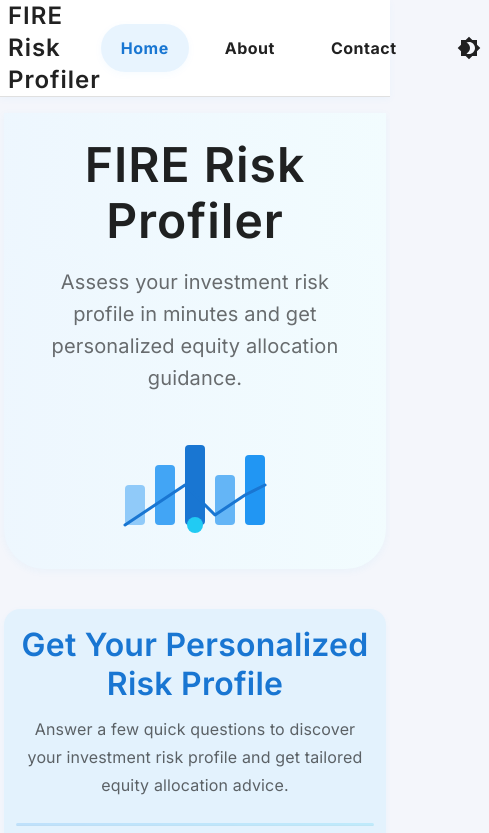
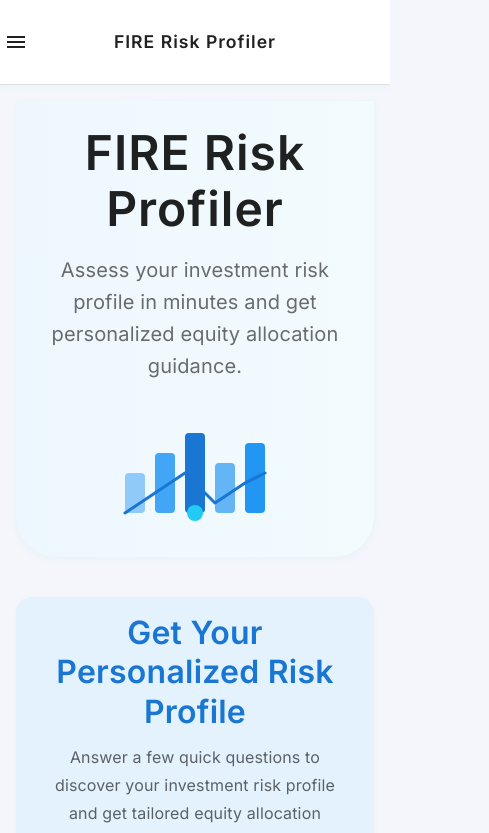
Before and after one commit to Advaya24/fire-risk-assessment, a React (Vite) app: page / in a window 390 px wide. Shown: the top 833 px of the page, 489 px wide, since content can reach past the window. Built offline with nearby package versions, Linux system fonts and the light colour scheme.

Commit message:
Add hamburger for mobile, move dark mode into mobile sidebar

```diff
--- a/src/App.jsx
+++ b/src/App.jsx
@@ -302,7 +302,7 @@ function MainFormPage() {
   // Main content (hero, form, result, etc.)
   return (
     <Box sx={{ minHeight: '100vh', pb: 6, overflowX: 'hidden' }}>
-      <Container maxWidth="md" sx={{ py: { xs: 2, md: 6 }, px: { xs: 0.5, md: 2 } }}>
+      <Container maxWidth="md" sx={{ py: { xs: 2, md: 6 }, px: { xs: 2, sm: 3, md: 6 } }}>
         {/* Hero/Intro Section with SVG Wave */}
         <HeroSection />
         {/* Main Content Section with soft background */}
@@ -312,7 +312,7 @@ function MainFormPage() {
             : 'linear-gradient(135deg, #e3f2fd 60%, #f4f6fb 100%)',
           borderRadius: { xs: 2, md: 6 },
           boxShadow: '0 1.5px 6px 0 rgba(33, 150, 243, 0.04)',
-          px: { xs: 0.5, sm: 2, md: 6 },
+          px: { xs: 2, sm: 3, md: 6 },
           py: { xs: 2, sm: 3, md: 6 },
           mt: { xs: 2, md: 6 },
           mb: { xs: 2, md: 6 },
@@ -339,7 +339,7 @@ function MainFormPage() {
           <Paper
             elevation={6}
             sx={{
-              p: { xs: 1, sm: 2, md: 4 },
+              p: { xs: 2.5, sm: 3, md: 4 },
               mb: 4,
               borderRadius: { xs: 2, md: 4 },
               boxShadow: '0 1.5px 6px 0 rgba(33, 150, 243, 0.04)',
@@ -457,7 +457,7 @@ function MainFormPage() {
           {submitted && profile && (
             <Paper
               sx={{
-                p: { xs: 1, sm: 2, md: 4 },
+                p: { xs: 2.5, sm: 3, md: 4 },
                 mt: 4,
                 borderRadius: { xs: 2, md: 4 },
                 background: theme.palette.mode === 'dark'
@@ -491,15 +491,30 @@ function MainFormPage() {
 }
 
 export default function App() {
-  const [answers, setAnswers] = useState(Array(questions.length).fill(''));
-  const [submitted, setSubmitted] = useState(false);
+  const getSystemMode = () => {
+    if (typeof window !== 'undefined' && window.matchMedia) {
+      return window.matchMedia('(prefers-color-scheme: dark)').matches ? 'dark' : 'light';
+    }
+    return 'light';
+  };
+  const [mode, setMode] = useState(() => localStorage.getItem('colorMode') || getSystemMode());
   const [showScroll, setShowScroll] = useState(false);
-  const [mode, setMode] = useState(() => localStorage.getItem('colorMode') || 'light');
 
-  // Persist color mode
+  // Persist color mode and listen for system changes if not overridden
   useEffect(() => {
     localStorage.setItem('colorMode', mode);
   }, [mode]);
+
+  useEffect(() => {
+    const listener = (e) => {
+      if (!localStorage.getItem('colorMode')) {
+        setMode(e.matches ? 'dark' : 'light');
+      }
+    };
+    const mq = window.matchMedia('(prefers-color-scheme: dark)');
+    mq.addEventListener('change', listener);
+    return () => mq.removeEventListener('change', listener);
+  }, []);
 
   const theme = createTheme({
     palette: {
@@ -524,15 +539,22 @@ export default function App() {
     },
   });
 
-  // Theme toggle button for header
+  // Theme toggle button for menu (not header)
   const ColorModeToggle = (
     <Button
-      onClick={() => setMode(m => (m === 'light' ? 'dark' : 'light'))}
+      onClick={() => {
+        setMode(m => {
+          const next = m === 'light' ? 'dark' : 'light';
+          localStorage.setItem('colorMode', next);
+          return next;
+        });
+      }}
       color="inherit"
-      sx={{ ml: 2, minWidth: 0, p: 1, borderRadius: 2 }}
+      sx={{ minWidth: 0, p: 1, borderRadius: 2, width: '100%', justifyContent: 'flex-start' }}
       aria-label="Toggle light/dark mode"
+      startIcon={mode === 'dark' ? <Brightness7Icon /> : <Brightness4Icon />}
     >
-      {mode === 'dark' ? <Brightness7Icon /> : <Brightness4Icon />}
+      {mode === 'dark' ? 'Light Mode' : 'Dark Mode'}
     </Button>
   );
 
@@ -547,28 +569,11 @@ export default function App() {
     window.scrollTo({ top: 0, behavior: 'smooth' });
   };
 
-  const handleChange = (idx, value) => {
-    setAnswers(a => {
-      const copy = [...a];
-      copy[idx] = value;
-      return copy;
-    });
-  };
-
-  const handleSubmit = (e) => {
-    e.preventDefault();
-    setSubmitted(true);
-  };
-
-  const totalScore = answers.reduce((sum, val) => sum + (parseInt(val) || 0), 0);
-  const avgScore = answers.filter(Boolean).length ? totalScore / answers.filter(Boolean).length : 0;
-  const profile = getRiskProfile(avgScore);
-
   return (
     <ThemeProvider theme={theme}>
       <CssBaseline />
       <BrowserRouter>
-        <Header rightContent={ColorModeToggle} />
+        <Header ColorModeToggle={ColorModeToggle} />
         <Routes>
           <Route path="/" element={<MainFormPage />} />
           <Route path="/about" element={<About />} />
--- a/src/Header.jsx
+++ b/src/Header.jsx
@@ -1,15 +1,19 @@
 import React from 'react';
-import { AppBar, Toolbar, Typography, Box, Button, useTheme } from '@mui/material';
+import { AppBar, Toolbar, Typography, Box, Button, useTheme, IconButton, Drawer, List, ListItem, ListItemButton, ListItemText } from '@mui/material';
+import MenuIcon from '@mui/icons-material/Menu';
 import { Link, useLocation } from 'react-router-dom';
+import { useState } from 'react';
 
-export default function Header({ rightContent, children }) {
+export default function Header({ ColorModeToggle, children }) {
   const location = useLocation();
   const theme = useTheme();
+  const [drawerOpen, setDrawerOpen] = useState(false);
   const navLinks = [
     { label: 'Home', to: '/' },
     { label: 'About', to: '/about' },
     { label: 'Contact', to: '/contact' },
   ];
+  const isMobile = typeof window !== 'undefined' && window.innerWidth < 900;
   return (
     <AppBar
       position="static"
@@ -21,11 +25,71 @@ export default function Header({ rightContent, children }) {
         boxShadow: theme.palette.mode === 'dark' ? '0 2px 8px 0 rgba(0,0,0,0.18)' : '0 2px 8px 0 rgba(33,150,243,0.04)',
       }}
     >
-      <Toolbar sx={{ minHeight: 84, px: { xs: 1, md: 4 } }}>
-        <Typography variant="h5" sx={{ flexGrow: 1, fontWeight: 900, letterSpacing: 1, color: theme.palette.text.primary }}>
+      <Toolbar sx={{ minHeight: 84, px: { xs: 1, md: 4 }, position: 'relative' }}>
+        {/* Mobile: Hamburger menu on the left */}
+        <Box sx={{ display: { xs: 'flex', md: 'none' }, alignItems: 'center', mr: 1 }}>
+          <IconButton
+            color="inherit"
+            edge="start"
+            aria-label="menu"
+            onClick={() => setDrawerOpen(true)}
+            sx={{ mr: 1 }}
+          >
+            <MenuIcon />
+          </IconButton>
+          <Drawer
+            anchor="left"
+            open={drawerOpen}
+            onClose={() => setDrawerOpen(false)}
+            PaperProps={{ sx: { minWidth: 200 } }}
+          >
+            <List>
+              {navLinks.map(link => (
+                <ListItem key={link.to} disablePadding>
+                  <ListItemButton
+                    component={Link}
+                    to={link.to}
+                    selected={location.pathname === link.to}
+                    onClick={() => setDrawerOpen(false)}
+                  >
+                    <ListItemText primary={link.label} />
+                  </ListItemButton>
+                </ListItem>
+              ))}
+              {/* Theme toggle in menu (mobile only) */}
+              <ListItem disablePadding>
+                {ColorModeToggle}
+              </ListItem>
+            </List>
+          </Drawer>
+        </Box>
+        {/* App Title: Centered on mobile, left on desktop */}
+        <Typography
+          variant="h5"
+          sx={{
+            flexGrow: { xs: 1, md: 0 },
+            fontWeight: 900,
+            letterSpacing: 1,
+            color: theme.palette.text.primary,
+            fontSize: { xs: '1.1rem', sm: '1.3rem', md: '2rem' },
+            transition: 'font-size 0.2s',
+            whiteSpace: 'nowrap',
+            overflow: 'hidden',
+            textOverflow: 'ellipsis',
+            maxWidth: { xs: '70vw', md: 'none' },
+            textAlign: { xs: 'center', md: 'left' },
+            position: { xs: 'absolute', md: 'static' },
+            left: { xs: 0, md: 'auto' },
+            right: { xs: 0, md: 'auto' },
+            margin: { xs: 'auto', md: 0 },
+            pointerEvents: { xs: 'none', md: 'auto' },
+            zIndex: { xs: 1, md: 'auto' },
+          }}
+        >
           FIRE Risk Profiler
         </Typography>
-        <Box sx={{ display: 'flex', gap: 2, alignItems: 'center' }}>
+        {/* Desktop: Nav links on right */}
+        <Box sx={{ display: { xs: 'none', md: 'flex' }, gap: 2, alignItems: 'center', flexGrow: 1, justifyContent: 'flex-end' }}>
           {navLinks.map(link => {
             const active = location.pathname === link.to;
             return (
@@ -38,7 +102,7 @@ export default function Header({ rightContent, children }) {
                 sx={{
                   fontWeight: 700,
                   textTransform: 'none',
-                  fontSize: '1rem',
+                  fontSize: { md: '1rem', lg: '1.1rem' },
                   letterSpacing: 0.5,
                   borderRadius: 99,
                   px: 2.5,
@@ -47,11 +111,11 @@ export default function Header({ rightContent, children }) {
                   color: active ? theme.palette.primary.main : theme.palette.text.primary,
                   background: active ? (theme.palette.mode === 'dark' ? 'rgba(33,150,243,0.18)' : 'rgba(33,150,243,0.10)') : 'transparent',
                   boxShadow: active ? (theme.palette.mode === 'dark' ? '0 2px 8px 0 rgba(33,150,243,0.10)' : '0 2px 8px 0 rgba(33,150,243,0.04)') : 'none',
-                  // No underline or after pseudo-element
                   '&:hover': {
                     background: theme.palette.action.hover,
                     color: theme.palette.primary.main,
                   },
+                  transition: 'all 0.2s',
                 }}
               >
                 {link.label}
@@ -59,8 +123,12 @@ export default function Header({ rightContent, children }) {
             );
           })}
         </Box>
+        {/* Desktop: Theme toggle on far right */}
+        <Box sx={{ display: { xs: 'none', md: 'flex' }, alignItems: 'center', ml: 2 }}>
+          {ColorModeToggle}
+        </Box>
+        {/* Right content (e.g., theme toggle) */}
         {children}
-        {rightContent && <Box sx={{ ml: 2 }}>{rightContent}</Box>}
       </Toolbar>
     </AppBar>
   );
```
